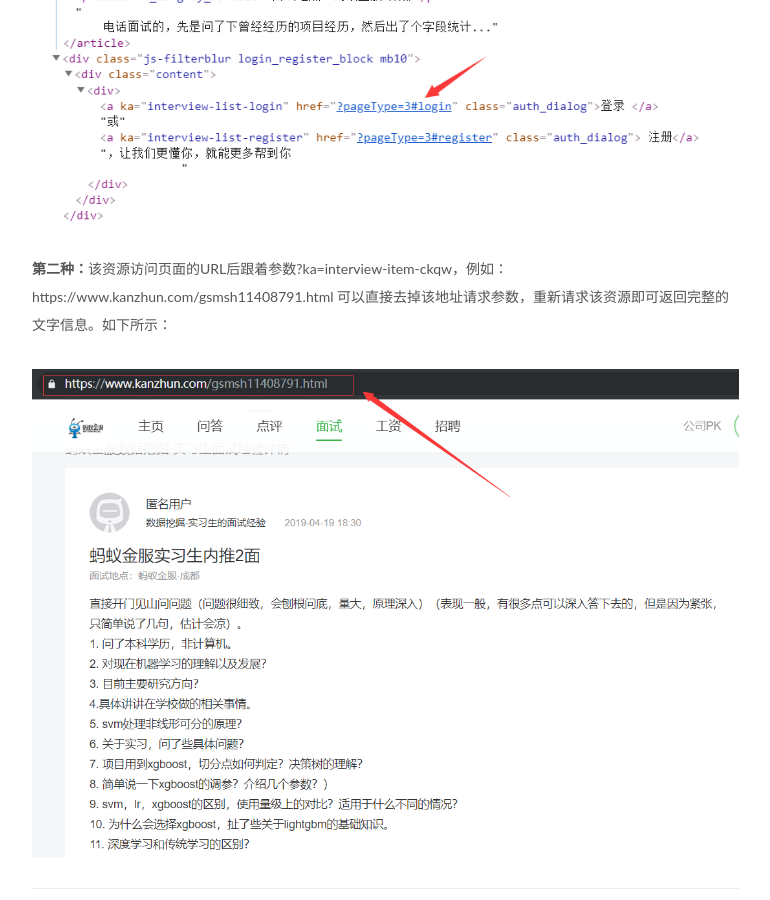
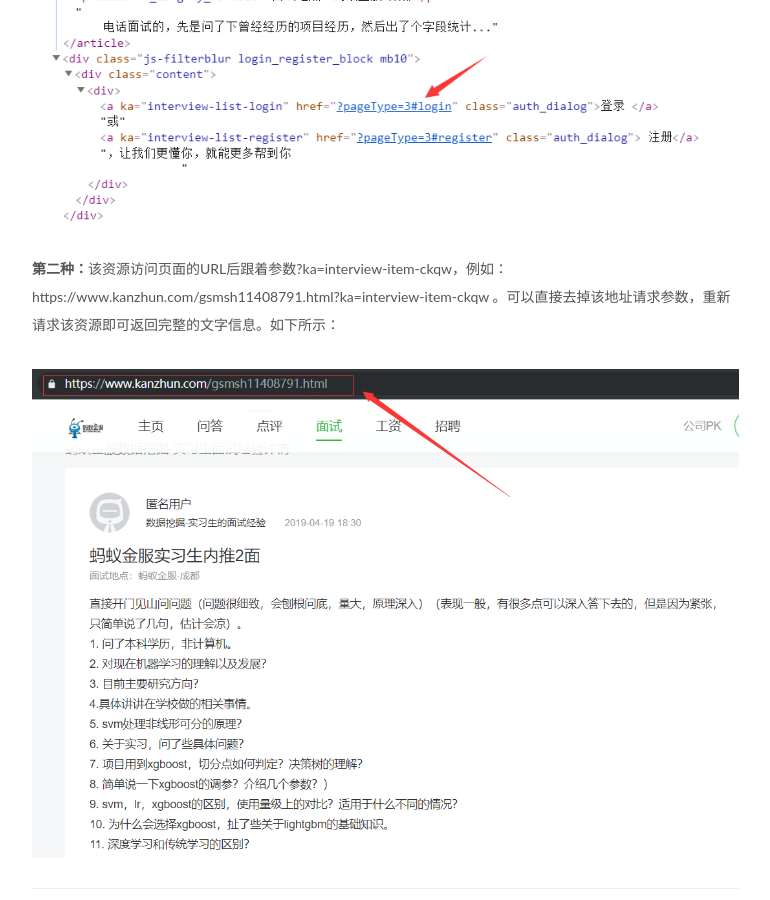
Before and after one commit to ARTAvrilLavigne/ARTAvrilLavigne.github.io, a Jekyll site: the page built from _posts/2019-07-31-java-web.markdown, in a window 1280 px wide and 900 px high, scrolled down 2065 px. Shown: the whole window, without its empty margins (233-1003 px from the left). Built offline with Jekyll 4.4.1, drawn with Linux system fonts in a browser that asks for light colours; nearby versions of some CDN libraries; comment, search, counter and statistics services are not loaded; some of the changed lines change nothing that is shown.

Commit message:
Update 2019-07-31-java-web.markdown

```diff
--- a/_posts/2019-07-31-java-web.markdown
+++ b/_posts/2019-07-31-java-web.markdown
@@ -21,6 +21,6 @@
 <p><strong>第一种</strong>：在开发者模式下，点击登录的href属性(href="?pageType=3#login")去跳转请求这一页分页查询的文本资源，如下所示：</p>
 <p><img src="https://github.com/ARTAvrilLavigne/ARTAvrilLavigne.github.io/blob/master/myblog/2019-07-31-java-web/3.png?raw=true"></p>
 <p><img src="https://github.com/ARTAvrilLavigne/ARTAvrilLavigne.github.io/blob/master/myblog/2019-07-31-java-web/4.png?raw=true"></p>
-<p><strong>第二种：</strong>该资源访问页面的URL后跟着参数?ka=interview-item-ckqw，例如：https://www.kanzhun.com/gsmsh11408791.html
-    可以直接去掉该地址请求参数，重新请求该资源即可返回完整的文字信息。如下所示：</p>
+<p><strong>第二种：</strong>该资源访问页面的URL后跟着参数?ka=interview-item-ckqw，例如：https://www.kanzhun.com/gsmsh11408791.html?ka=interview-item-ckqw
+    。可以直接去掉该地址请求参数，重新请求该资源即可返回完整的文字信息。如下所示：</p>
 <p><img src="https://github.com/ARTAvrilLavigne/ARTAvrilLavigne.github.io/blob/master/myblog/2019-07-31-java-web/5.png?raw=true"></p>
```
